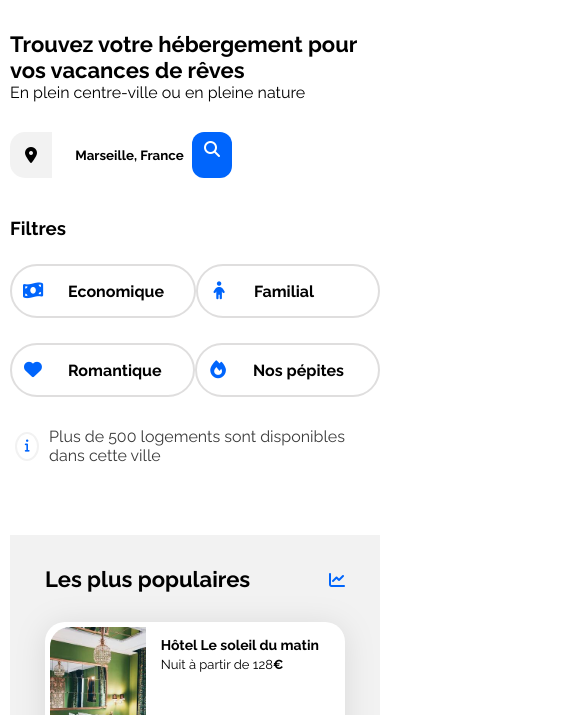
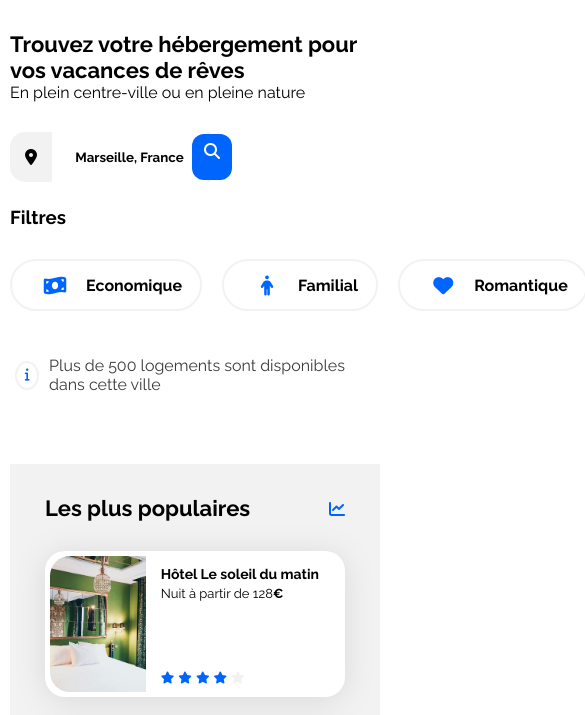
Before and after one commit to CVincent27/P3---Booki-App, a plain HTML site: page index.html in a window 390 px wide. Shown: the part 129-844 px from the top of the page, 585 px wide, since content can reach past the window. Drawn offline with Linux system fonts and the light colour scheme.

Commit message:
tablet et mobil

```diff
--- a/css/style.css
+++ b/css/style.css
@@ -15,11 +15,6 @@
 
 .fa-solid {
     color: var(--main-color);
-}
-
-body {
-    display: flex;
-    justify-content: center;
 }
 
 .main-container {
@@ -104,7 +99,7 @@ i.fa-location-dot {
 
 .text_rechercher {
     border: white;
-    height: 44px;
+    height: 48px;
 }
 
 ::placeholder{
@@ -124,7 +119,7 @@ i.fa-location-dot {
     background-color: #0065FC;
     border: none;
     border-radius: 0px 12px 12px 0px;
-    height: 37px;
+    height: 48px;
     padding: 9px 12px 9px 12px;
     cursor: pointer;
 }
@@ -133,56 +128,49 @@ i.fa-location-dot {
     display: none;
 }
 
-/* Section filtre */
-.filters-section{
+/* Filtres */
+.filter-section {
+    width: 100%;
     display: flex;
+    align-items: flex-start;
+    gap: 16px 24px;
+    flex-wrap: wrap;
+    flex-direction: column;
   }
 
-.filters-section h3{
-  margin: 15px 40px 0 0;
+  .filter-flex {
+    display: flex;
+    gap: 20px;
   }
 
-.filters-section .filters-icon{
-  display: flex;
+  .filter-list h1 {
+    margin-bottom: 0;
   }
-
-.filters-section .filters{
+  .filter {
+    border: 2px solid #f2f2f2;
+    border-radius: 2rem;
     display: flex;
     align-items: center;
-  height: 50px;
-  padding-right: 30px;
-  border: #dfdede 2px solid;
-  border-radius: 30px;
-  margin-right: 40px;
-  cursor: pointer;
   }
-
-.filters-section .filters:hover {
-    background-color: #DEEBFF;
+  .filter i {
+    width: 25px;
   }
-
-.filters-section .icon{
-  height: 50px;
-  width: 50px;
+  .filter .fa-solid {
+    color: #0065fc;
     border-radius: 50%;
+    width: 2rem;
+    height: 3rem;
     display: flex;
+    padding: 0 12px;
+    align-items: center;
     justify-content: center;
-  align-items: center;
-  font-size: 112%;
-  color: #0065fc;
-  margin-left: -4px;
   }
-
-.filters-section p{
-  font-weight: 600;
-  display: flex;
-  align-items: center;
-  margin-left: 10px;
+  .filter p {
+    font-weight: bold;
+    padding-right: 16px;
   }
-
-.filters-section p:hover{
-  color: #0065fc;
-
+  .filter:hover {
+    background-color: #deebff;
   }
 
 
@@ -410,7 +398,6 @@ a {
     border-radius: 25px;
     box-shadow: 0 4px 8px 0 rgb(0 0 0 / 20%);
     transition: 0.3s;
-    max-height: 400px;
     width: 22%;
 }
 
@@ -436,7 +423,7 @@ a {
 /* Footer */
 .footer {
     display: flex;
-    justify-content: space-between;
+    justify-content: space-around;
     padding: 20px;
     margin-top: 35px;
     background-color: #F2F2F2;
@@ -465,6 +452,21 @@ a {
 
 /* Medium devices (tablets, less/equal than 1024px) */
 @media (max-width: 1024px) {
+    body {
+        margin: 1em;
+    }
+
+    /* Filtres tablet */
+    .filter{
+        padding: 0 15px;
+        margin: 15px 0;
+    }
+
+    .filter p{
+        padding: 3px;
+        font-size: 16px;
+    }
+
     .hebergements-and-populaires {
         flex-direction: column;
     }
--- a/index.html
+++ b/index.html
@@ -15,7 +15,7 @@
 </head>
 
 <body>
-    <div class="main-container">
+    <class="main-container">
 
         <header>
             <img src="./images/logo/Booki.png" alt="logo du site">
@@ -26,7 +26,6 @@
         </header>
 
         <main class="landing-page">
-            <div class="padding_media_q">
             <h1 class="titre-principal">Trouvez votre hébergement pour vos vacances de rêves</h1>
             <!-- style dans le html ? -->
             <h2 style="margin: 0 0 30px;">En plein centre-ville ou en pleine nature</h2>
@@ -45,33 +44,23 @@
 
 
             <!-- Filters -->
-            <section class="filters-section">
+            <section class="filter-section">
                 <h3>Filtres</h3>
-                <div class="filters-icon">
-                    <div class="filters">
-                        <div class="icon">
-                            <i class="fas fa-money-bill-wave icone_cercle"></i>
-                        </div>
+                <div class="filter-flex">
+                    <div class="filter">
+                      <i class="fa-solid fa-money-bill-wave fa-lg"></i>
                       <p>Economique</p>
                     </div>
-                    <div class="filters">
-                        <div class="icon">
-                            <i class="fas fa-child icone_cercle"></i>
-                        </div>
+                    <div class="filter">
+                      <i class="fa-solid fa-person fa-lg"></i>
                       <p>Familial</p>
                     </div>
-                </div>
-                <div class="filters-icon filters-column">
-                    <div class="filters">
-                        <div class="icon">
-                            <i class="fas fa-heart icone_cercle"></i>
-                        </div>
+                    <div class="filter">
+                      <i class="fa-solid fa-heart fa-lg"></i>
                       <p>Romantique</p>
                     </div>
-                    <div class="filters">
-                        <div class="icon">
-                            <i class="fas fa-fire icone_cercle"></i>
-                        </div>
+                    <div class="filter">
+                      <i class="fa-solid fa-fire fa-lg"></i>
                       <p>Nos pépites</p>
                     </div>
                 </div>
```
Lines whose indentation alone changed are shown as unchanged.
